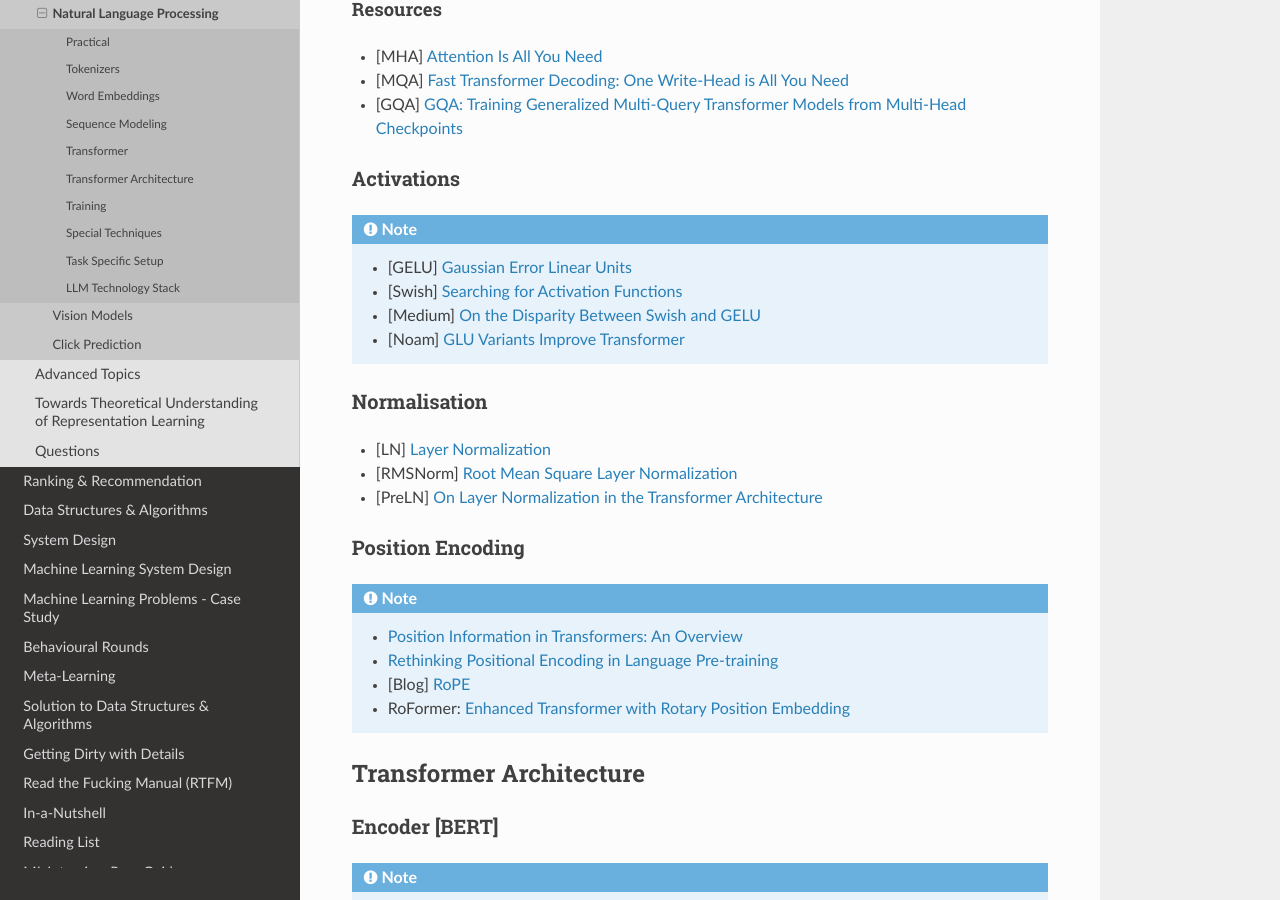
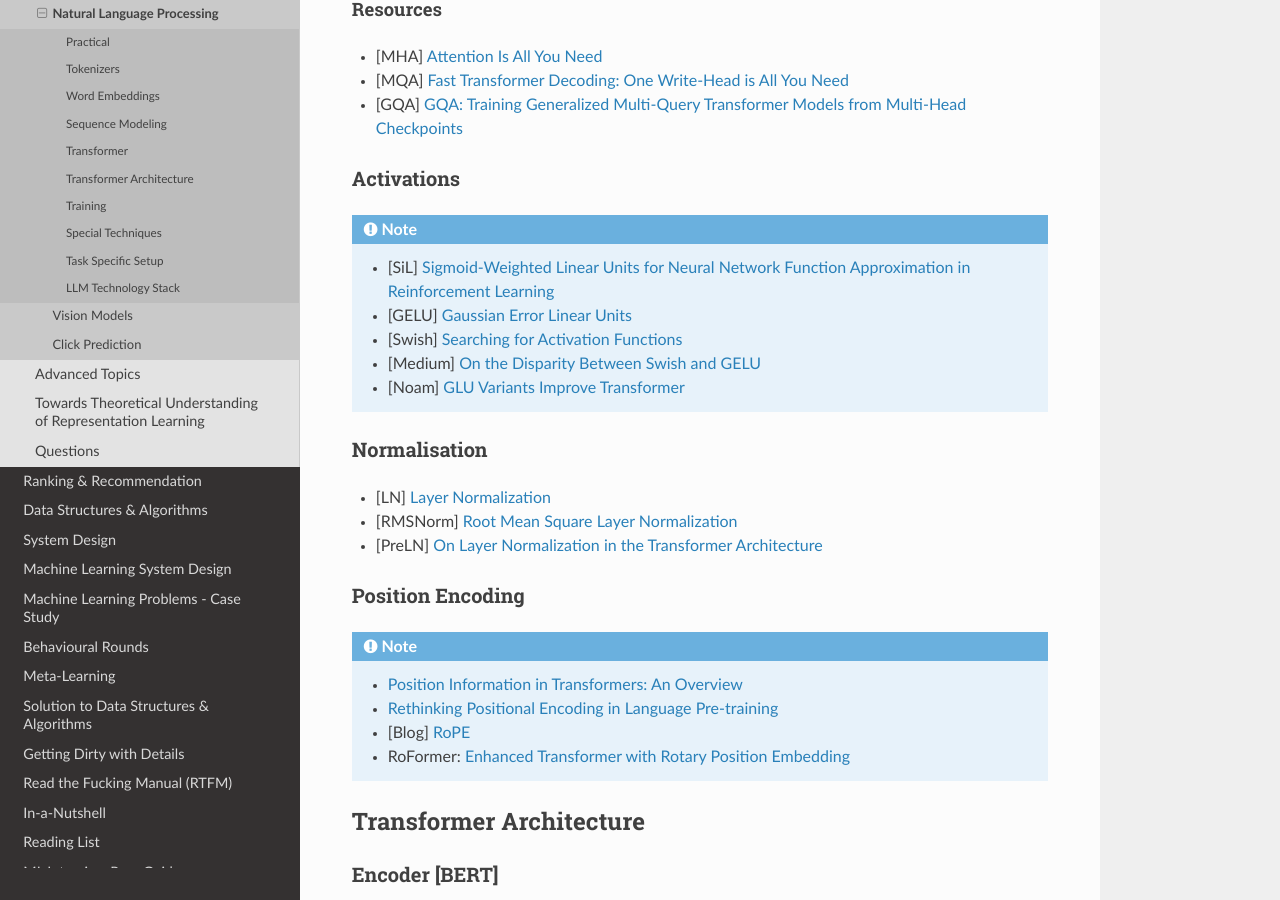
Before and after one commit to uselesstechjunks/leetcode, a Sphinx documentation site: the page built from docs/source/dl/application/nlp.rst, in a window 1280 px wide and 900 px high, scrolled down 4377 px. Built offline with Sphinx 7.4.7 and the Read the Docs theme 2.0.0, drawn with Linux system fonts in a browser that asks for light colours.

Commit message:
Update nlp.rst (#236)

```diff
--- a/docs/source/dl/application/nlp.rst
+++ b/docs/source/dl/application/nlp.rst
@@ -182,6 +182,7 @@ Resources
 Activations
 =========================================================================================
 .. note::
+	* [SiL] `Sigmoid-Weighted Linear Units for Neural Network Function Approximation in Reinforcement Learning <https://arxiv.org/abs/1702.03118>`_
 	* [GELU] `Gaussian Error Linear Units <https://arxiv.org/abs/1606.08415>`_
 	* [Swish] `Searching for Activation Functions <https://arxiv.org/pdf/1710.05941v2>`_
 	* [Medium] `On the Disparity Between Swish and GELU <https://towardsdatascience.com/on-the-disparity-between-swish-and-gelu-1ddde902d64b>`_
```
